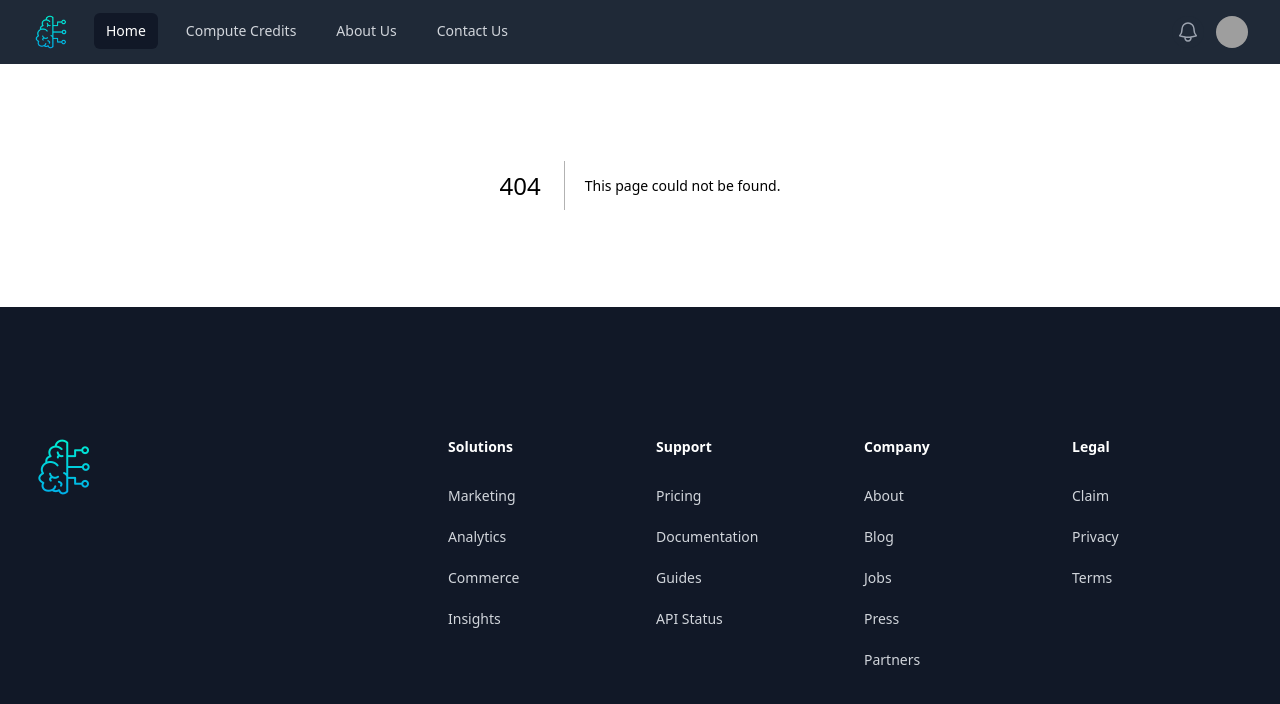
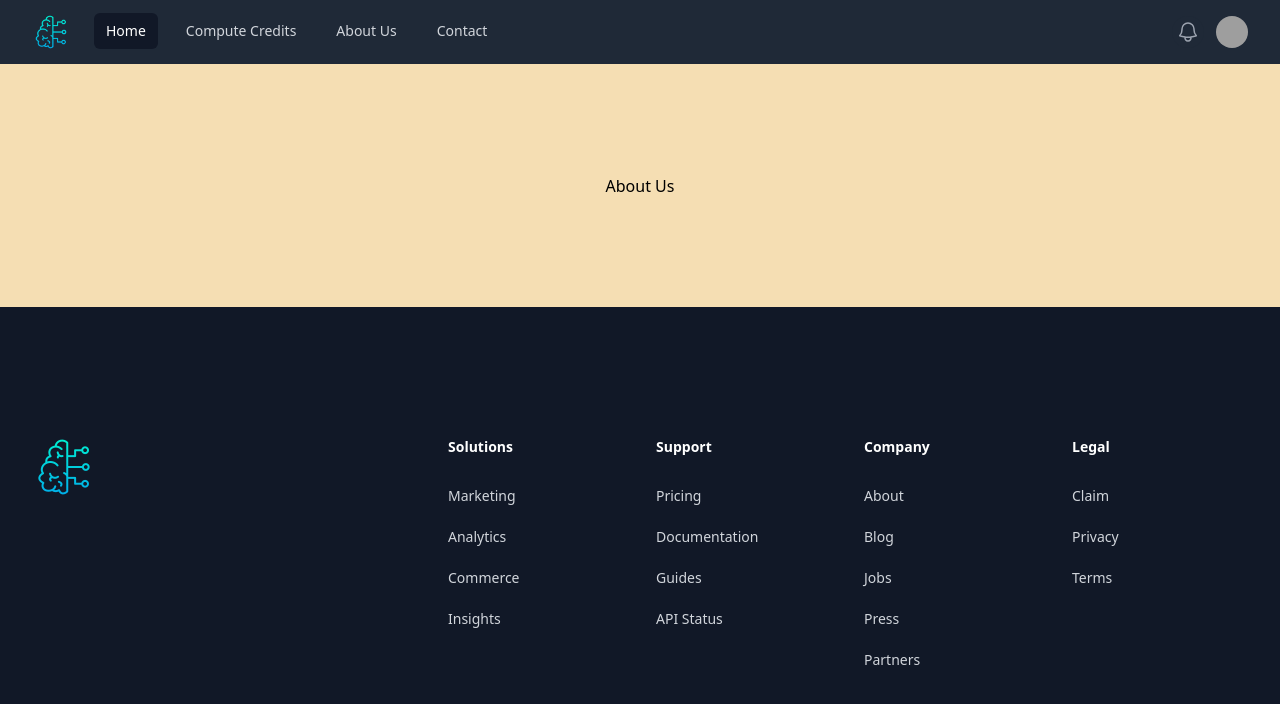
Before and after one commit to SafetyDav3/dios-ai, a Next.js app: page /about in a window 1280 px wide. Before the commit this address had no page. Shown: the top 704 px of the page. Built offline with nearby package versions, Linux system fonts and the light colour scheme; grey boxes are pictures that could not be loaded.

Commit message:
Added routes for pages and linked them

```diff
--- /dev/null
+++ b/app/about/page.tsx
@@ -0,0 +1,7 @@
+export default function About() {
+  return (
+    <div className="flex items-center justify-center h-screen">
+      <h1>About Us</h1>
+    </div>
+  );
+}
--- /dev/null
+++ b/app/contact/page.tsx
@@ -0,0 +1,7 @@
+export default function Contact() {
+    return (
+      <div className="flex items-center justify-center h-screen">
+        <h1>Contact</h1>
+      </div>
+    );
+  }
--- /dev/null
+++ b/app/credits/page.tsx
@@ -0,0 +1,7 @@
+export default function Credits() {
+    return (
+      <div className="flex items-center justify-center h-screen">
+        <h1>Compute Credits</h1>
+      </div>
+    );
+  }
--- a/constants/index.ts
+++ b/constants/index.ts
@@ -6,10 +6,10 @@ import {
 } from "@heroicons/react/20/solid";
 
 export const navigation = [
-  { name: "Home", href: "#", current: true },
-  { name: "Compute Credits", href: "#", current: false },
-  { name: "About Us", href: "#", current: false },
-  { name: "Contact Us", href: "#", current: false },
+  { name: "Home", href: "/", current: true },
+  { name: "Compute Credits", href: "/credits", current: false },
+  { name: "About Us", href: "/about", current: false },
+  { name: "Contact", href: "/contact", current: false },
 ];
 
 export const heroCards = [
```
